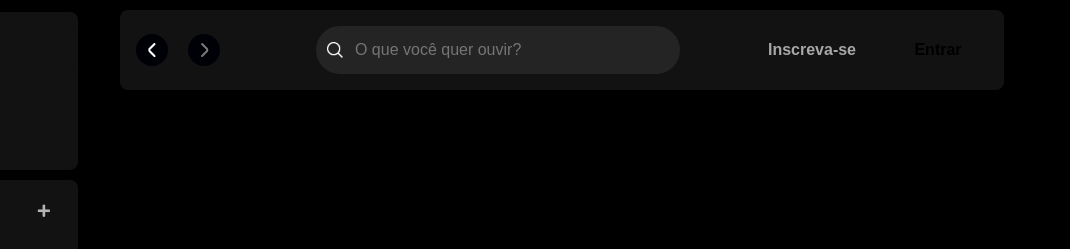
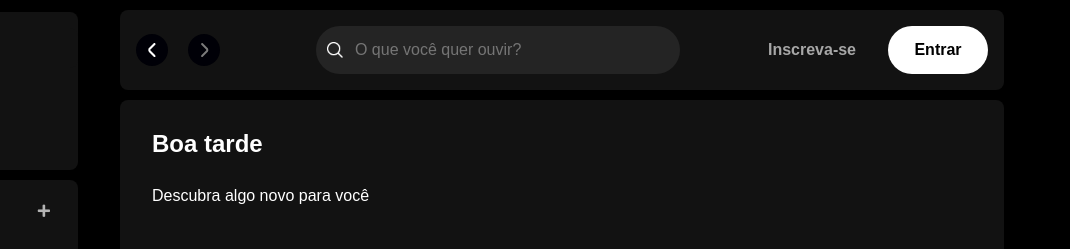
Before and after one commit to RonaldoBittencourt/Spotify-imersao-alura, a plain HTML site: page index.html in a window 1280 px wide. Shown: the top 249 px of the page, 210-1280 px from the left. Drawn offline with Linux system fonts and the light colour scheme.

Commit message:
aula_3_desafio

```diff
--- a/index.html
+++ b/index.html
@@ -94,6 +94,13 @@
                     <button class="login">Entrar</button>
                 </div>
         </nav>
+
+        <section class="main-content">
+            <div class="content-introduction">
+                <h1 class="greeting-title">Boa tarde</h1>
+                <p class="greeting-subtitle">Descubra algo novo para você</p>
+            </div>
+        </section>
     </div>
 </main>
 <footer class="singup-bar">
--- a/src/styles/main-content.css
+++ b/src/styles/main-content.css
@@ -14,7 +14,7 @@
     padding: 16px;
     margin: 10px;
     border-radius: 8px;
-    background-color: #121212;
+    background-color: var(--bg-navigation-color);
 }
 
 .header__navigation .navigation {
@@ -86,5 +86,24 @@
     height: 48px;
     color: var(--c-login);
     font-weight: 700;
+    background-color: var(--bg-login-color);
     border-radius: 40px;
 }
+
+.main-content {
+    height: 80vh;
+    padding: 16px;
+    margin: 10px;
+    border-radius: 8px;
+    background-color: var(--bg-content-color);
+}
+
+.greeting-title {
+    font-weight: 700;
+    padding: 16px;
+}
+
+.greeting-subtitle {
+    font-weight: 400;
+    padding: 16px;
+}
--- a/src/styles/vars.css
+++ b/src/styles/vars.css
@@ -6,6 +6,9 @@
     --bg-icon: #131313;
     --bg-arrow-color: rgba(0,0,07);
     --bg-search-color: #242424;
+    --bg-login-color: #fff;
+    --bg-navigation-color: #121212;
+    --bg-content-color: #121212;
     --c-subscribe: #a7a7a7;
     --c-login: #000;
 }
```
